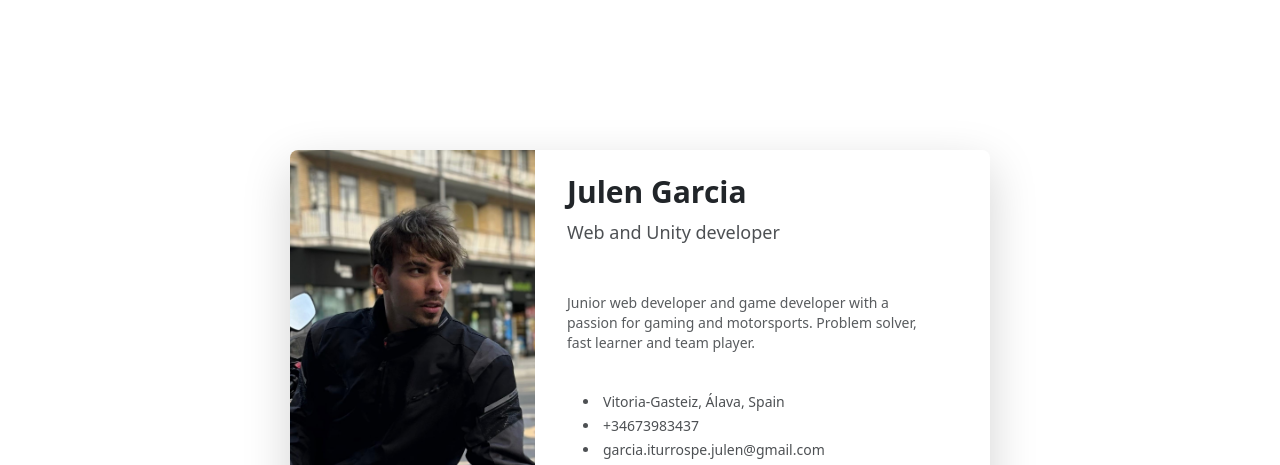
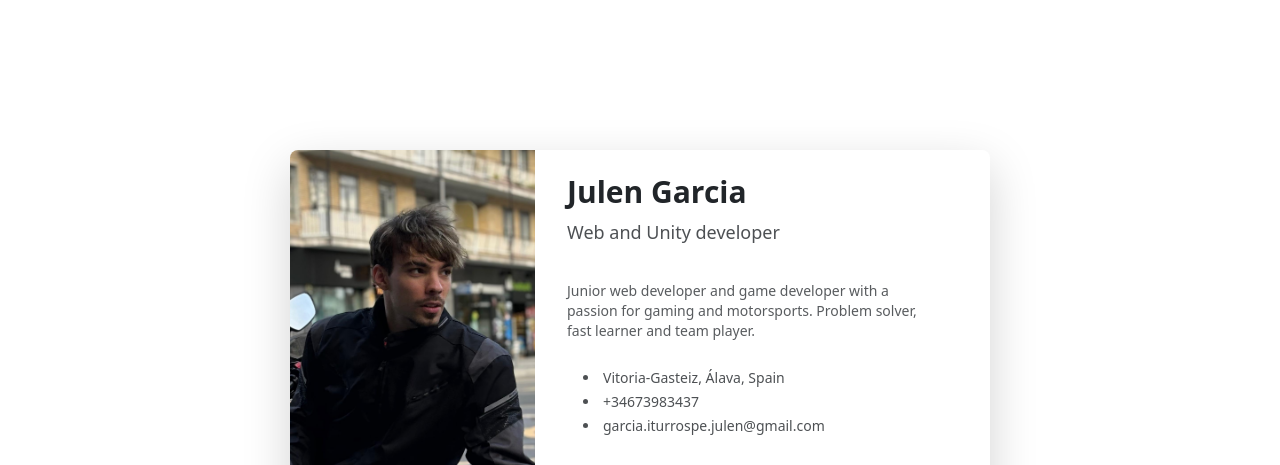
Before and after one commit to Jotanore/JotanoreDev, a website: page index.html in a window 1280 px wide. Shown: the part 73-538 px from the top of the page. Drawn offline with nearby package versions, Linux system fonts and the light colour scheme.

Commit message:
Flex on Contact

```diff
--- a/index.html
+++ b/index.html
@@ -70,7 +70,7 @@
           Junior web developer and game developer with a passion for gaming and motorsports. Problem solver, fast learner and team player.
         </p>
 
-        <ul id="contact" class="mt-2 flex-none space-y-1 text-sm opacity-80 mx-auto">
+        <ul id="contact" class="mt-2 flex-auto space-y-1 text-sm opacity-80 mx-auto">
           <li>Vitoria-Gasteiz, Álava, Spain</li>
           <li>+34673983437</li>
           <li>garcia.iturrospe.julen@gmail.com</li>
```
